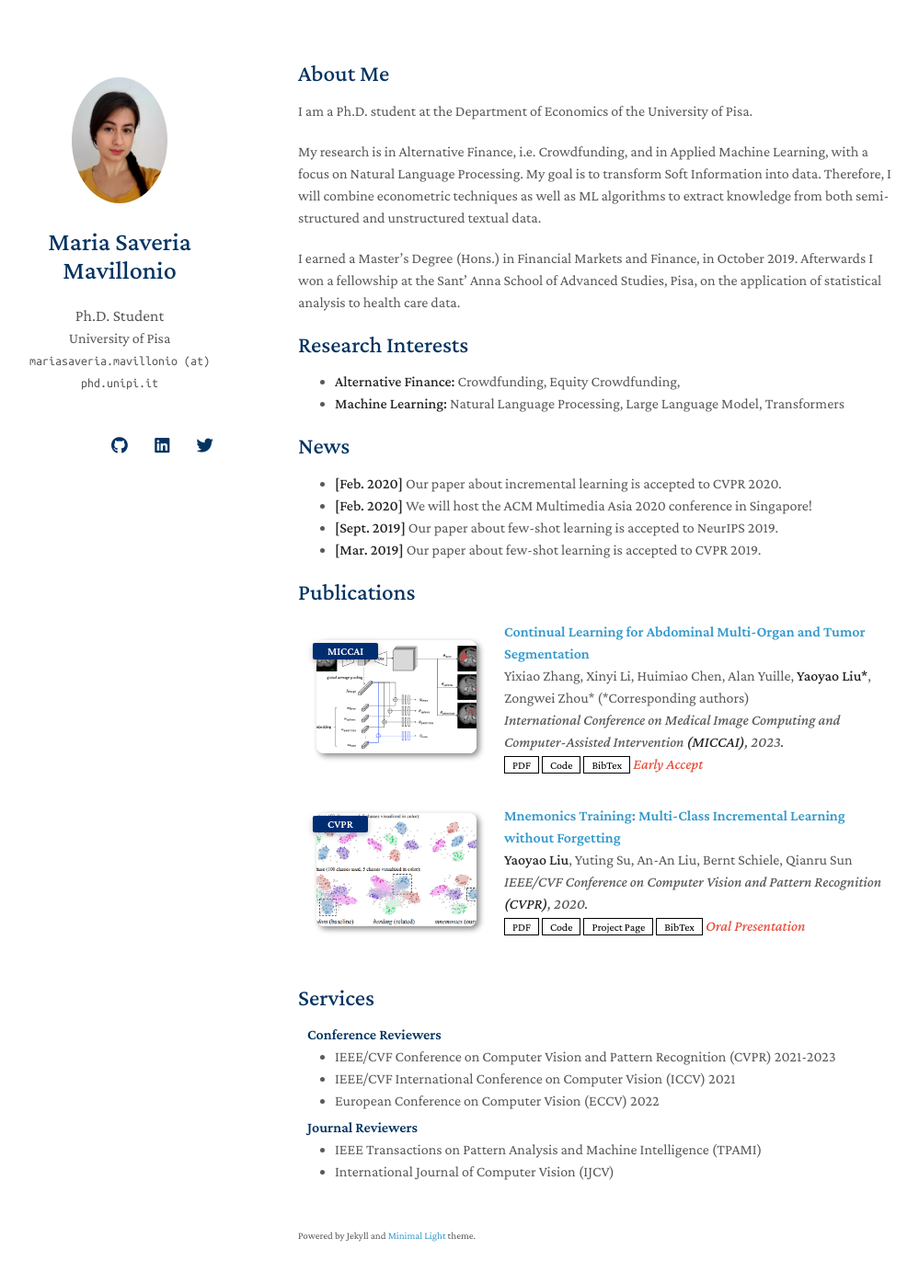
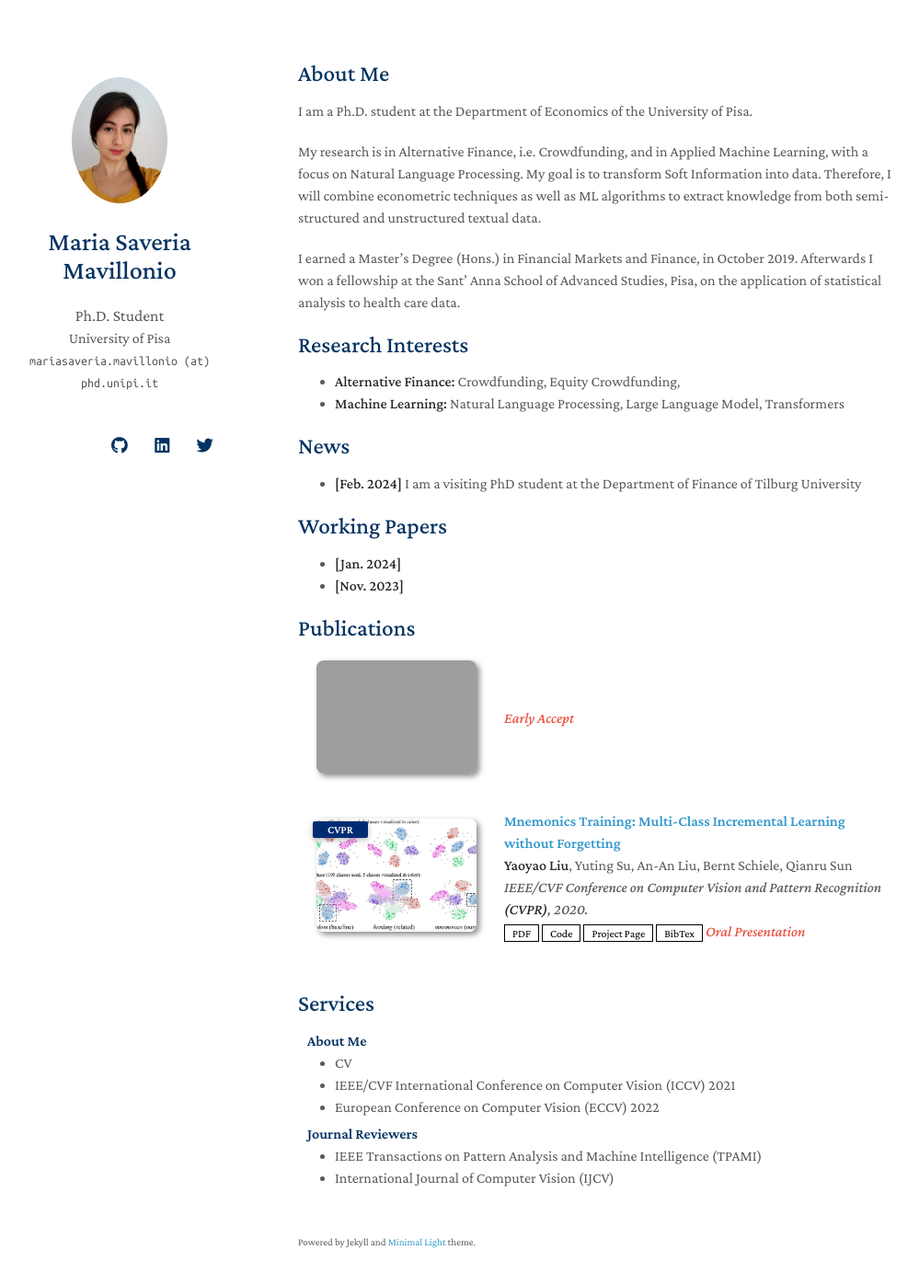
Before and after one commit to marisamavillonio/marisamavillonio.github.io, a Jekyll site: the page built from index.md, in a window 1280 px wide and 1400 px high. Shown: the top 1396 px of the window at 92% size, without its empty margins (146-1145 px from the left). Built offline with Jekyll 4.4.1, drawn with Linux system fonts in a browser that asks for light colours; nearby versions of some CDN libraries; a style sheet for code colours, icons or effects is not loaded; our own code applies the rules of GitHub Pages for plain Markdown files; grey boxes are pictures that could not be loaded.

Commit message:
modify about me plus cv

```diff
--- a/_data/publications.yml
+++ b/_data/publications.yml
@@ -1,13 +1,13 @@
 main:
 
-  - title: Continual Learning for Abdominal Multi-Organ and Tumor Segmentation
-    authors: Yixiao Zhang, Xinyi Li, Huimiao Chen, Alan Yuille, <strong>Yaoyao Liu*</strong>, Zongwei Zhou* (*Corresponding authors)
-    conference_short: MICCAI
-    conference: International Conference on Medical Image Computing and Computer-Assisted Intervention <strong>(MICCAI)</strong>, 2023.
-    pdf: https://arxiv.org/pdf/2306.00988.pdf
-    code: https://github.com/MrGiovanni/ContinualLearning
-    bibtex: https://bib.yliu.me/MICCAI23.txt
-    image: ./assets/img/teaser_example_2.png
+  - title:
+    authors:
+    conference_short:
+    conference:
+    pdf:
+    code:
+    bibtex:
+    image: ./assets/img/
     notes: Early Accept
 
   - title: "Mnemonics Training: Multi-Class Incremental Learning without Forgetting"
--- a/_includes/services.md
+++ b/_includes/services.md
@@ -1,9 +1,9 @@
 ## Services
 
-<h4 style="margin:0 10px 0;">Conference Reviewers</h4>
+<h4 style="margin:0 10px 0;">About Me</h4>
 
 <ul style="margin:0 0 5px;">
-  <li><a href="http://cvpr2023.thecvf.com/"><autocolor>IEEE/CVF Conference on Computer Vision and Pattern Recognition (CVPR) 2021-2023</autocolor></a></li>
+  <li><a href="https://drive.google.com/file/d/1RfgskP84l1M-j4ZHY5cPyad4hevaHeyl/view?usp=sharing/"><autocolor>CV</autocolor></a></li>
   <li><a href="http://iccv2021.thecvf.com/"><autocolor>IEEE/CVF International Conference on Computer Vision (ICCV) 2021</autocolor></a></li>
   <li><a href="https://eccv2022.ecva.net/"><autocolor>European Conference on Computer Vision (ECCV) 2022</autocolor></a></li>
 </ul>
--- a/index.md
+++ b/index.md
@@ -21,10 +21,13 @@ Afterwards I won a fellowship at the Sant’ Anna School of Advanced Studies, Pi
 
 ## News
 
-- **[Feb. 2020]** Our paper about incremental learning is accepted to CVPR 2020.
-- **[Feb. 2020]** We will host the ACM Multimedia Asia 2020 conference in Singapore!
-- **[Sept. 2019]** Our paper about few-shot learning is accepted to NeurIPS 2019.
-- **[Mar. 2019]** Our paper about few-shot learning is accepted to CVPR 2019.
+- **[Feb. 2024]** I am a visiting PhD student at the Department of Finance of Tilburg University
+
+
+## Working Papers
+
+- **[Jan. 2024]**
+- **[Nov. 2023]**
 
 {% include_relative _includes/publications.md %}
 
```
